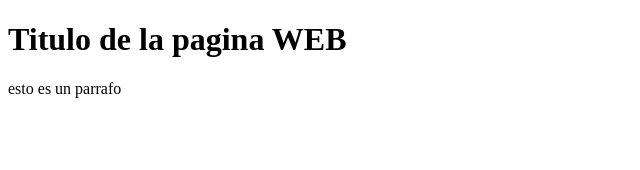
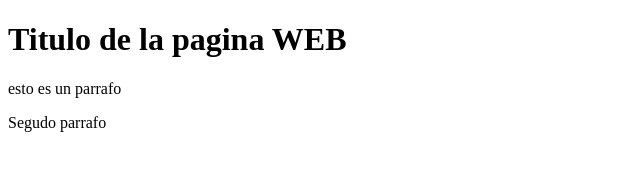
Before and after one commit to osbaldoAlbornoz/ProyectoWebEmpresaC, a plain HTML site: page index.html in a window 1280 px wide. Shown: the whole page, without its empty margins (0-640 px from the left). Drawn offline with Linux system fonts and the light colour scheme.

Commit message:
agregando segundo parrafo

```diff
--- a/index.html
+++ b/index.html
@@ -9,5 +9,6 @@
 <body>
     <h1>Titulo de la pagina WEB</h1>
     <p> esto es un parrafo</p>
+    <p>Segudo parrafo</p>
 </body>
 </html>
```
